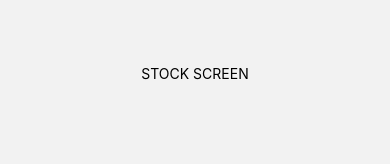
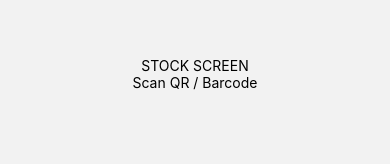
Before and after one commit to dharmawipraja/logstocks, a React Native app: screen /Stock in a window 390 px wide. Shown: the part 324-488 px from the top of the page. Built offline with nearby package versions, Linux system fonts and the light colour scheme.

Commit message:
set up QR scanner

```diff
--- a/package.json
+++ b/package.json
@@ -4,6 +4,7 @@
   "private": true,
   "scripts": {
     "android": "react-native run-android",
+    "android:release": "cd android && ./gradlew assembleRelease",
     "ios": "react-native run-ios",
     "start": "react-native start",
     "test": "jest",
--- a/src/Navigation/rootNavigation.tsx
+++ b/src/Navigation/rootNavigation.tsx
@@ -5,7 +5,7 @@ import Feather from 'react-native-vector-icons/Feather';
 
 import HomeScreen from '../Screens/HomeScreen/Home.screen';
 import StockScreen from '../Screens/StockScreen/StockScreen';
-import CashflowScreen from '../Screens/CashflowScreen/Cashflow.scree';
+import CashflowScreen from '../Screens/CashflowScreen/Cashflow.screen';
 import ProfileScreen from '../Screens/ProfileScreen/Profile.screen';
 
 const Tab = createBottomTabNavigator();
--- a/src/Screens/StockScreen/StockScreen.tsx
+++ b/src/Screens/StockScreen/StockScreen.tsx
@@ -1,10 +1,40 @@
-import React from 'react'
-import { View, Text } from 'react-native'
+import React, { Dispatch, SetStateAction, useState } from 'react'
+import { View, Text, TouchableOpacity, Modal, Dimensions } from 'react-native'
+import QRCodeScanner from 'react-native-qrcode-scanner';
 
-const StockScreen = () => {
+const HEIGHT = Dimensions.get('window').height * 0.8;
+
+type SetState = Dispatch<SetStateAction<boolean>>
+
+const openCamera = (setCameraOpen: SetState) => (): void => setCameraOpen(true);
+const closeCamera = (setCameraOpen: SetState) => (): void => setCameraOpen(false);
+
+const _cameraModal = (isCameraOpen: boolean, setCameraOpen: SetState, data, setData): React.ReactNode => (
+  <Modal visible={isCameraOpen}>
+    <QRCodeScanner
+      cameraStyle={{ height: HEIGHT }}
+      onRead={({data}) => setData(data)}
+      topViewStyle={{ backgroundColor: 'black' }}
+      bottomContent={
+        <TouchableOpacity onPress={closeCamera(setCameraOpen)}>
+          <Text>OK. Got it!</Text>
+          <Text>{data}</Text>
+        </TouchableOpacity>
+      }
+    />
+  </Modal>
+)
+
+const StockScreen = (): React.ReactNode => {
+  const [isCameraOpen, setCameraOpen] = useState(false);
+  const [data, setData] = useState('');
   return (
     <View style={{ flex:1, alignItems: 'center', justifyContent: 'center' }}>
       <Text>STOCK SCREEN</Text>
+      <TouchableOpacity onPress={openCamera(setCameraOpen)}>
+        <Text>Scan QR / Barcode</Text>
+      </TouchableOpacity>
+      {_cameraModal(isCameraOpen, setCameraOpen, data, setData)}
     </View>
   )
 }
```
Also changed, not shown: src/Screens/CashflowScreen/Cashflow.screen.tsx (renamed from src/Screens/CashflowScreen/Cashflow.scree.tsx), 1 other file (tests, documents, lock files or other folders).
